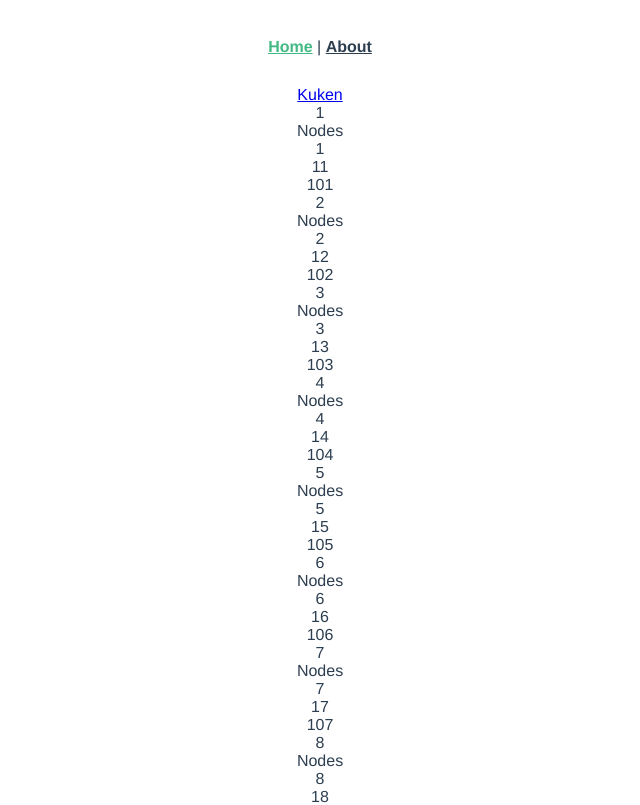
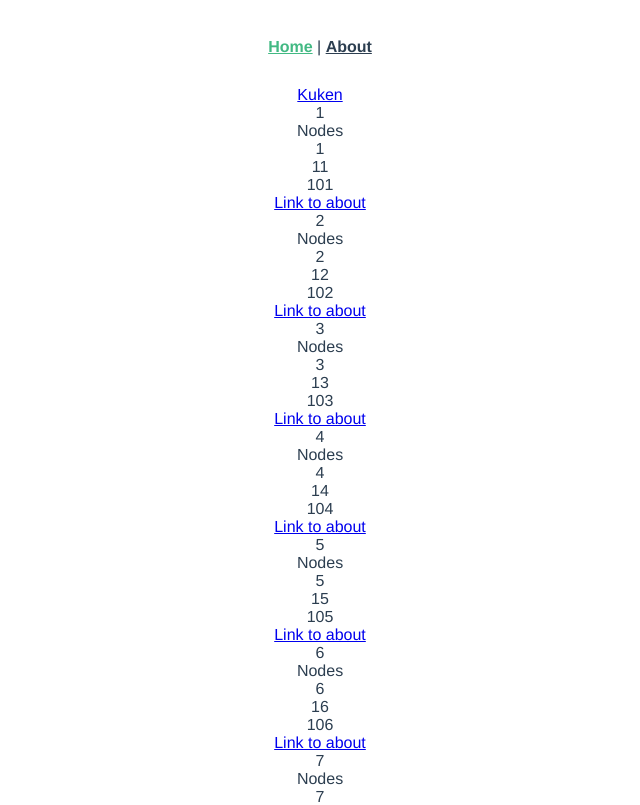
Before and after one commit to henrik377/vue-speed-test, a Vue app: page / in a window 1280 px wide. Shown: the top 805 px of the page, without its empty margins (320-960 px from the left). Built offline with nearby package versions, Linux system fonts and the light colour scheme.

Commit message:
About links with router.push

```diff
--- a/src/views/Home.vue
+++ b/src/views/Home.vue
@@ -13,6 +13,12 @@
         <div><span>{{ index }}</span></div>
         <div><span>{{ index +10 }}</span></div>
         <div><span>{{ index + 100 }}</span></div>
+        <div>
+          <a
+            href="/about"
+            @click.prevent.stop="$router.push('/about')"
+            >Link to about</a>
+        </div>
       </div>
     </div>
     <h1 v-else>Loading...</h1>
```
